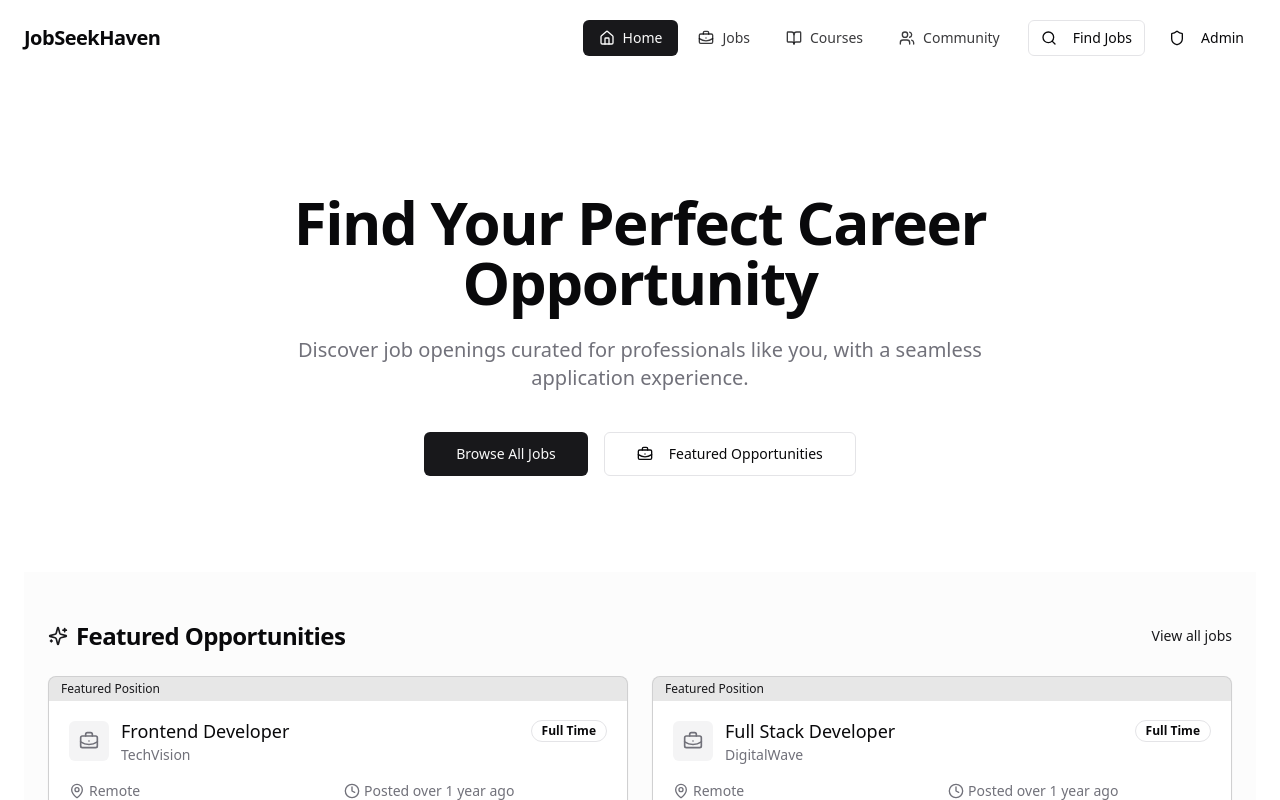
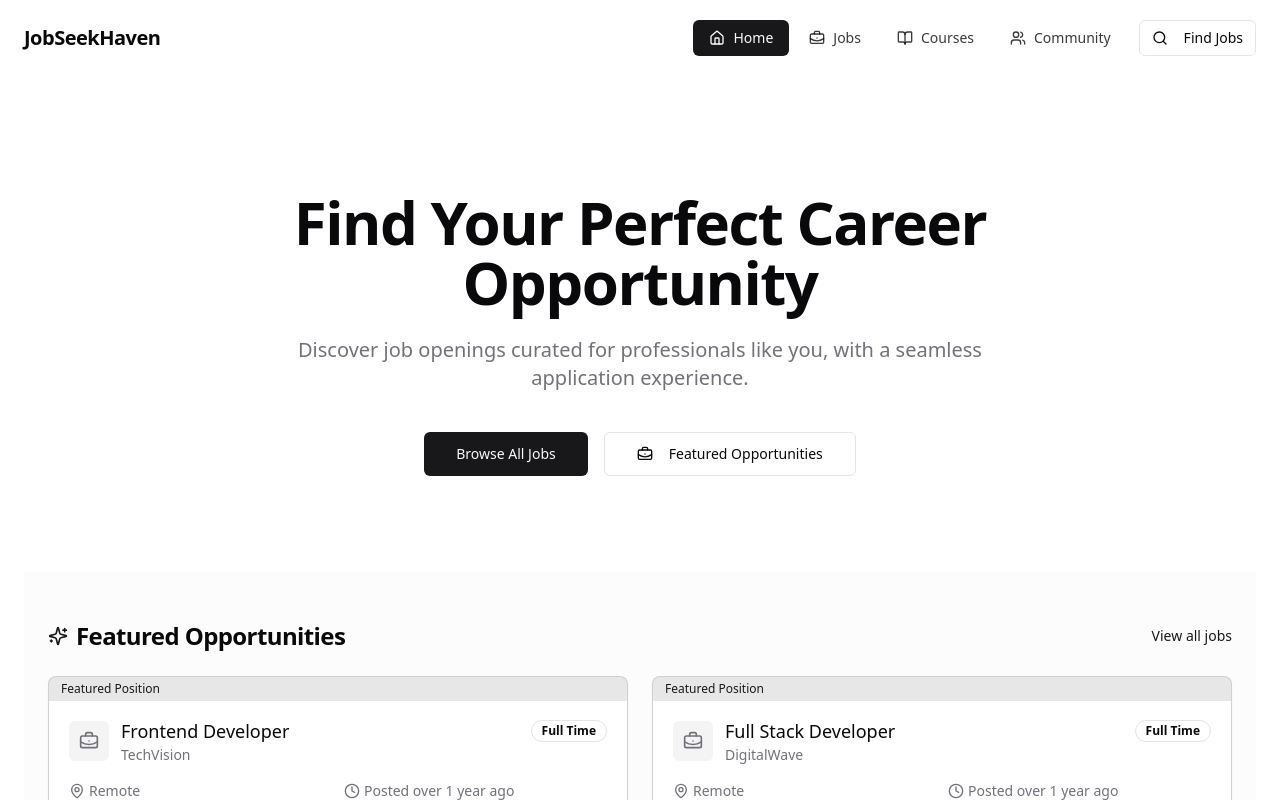
Before and after one commit to AkhilllYadav/freshertalent, a React (Vite) app: page / in a window 1280 px wide. Shown: the top 800 px of the page. Built offline with nearby package versions, Linux system fonts and the light colour scheme.

Commit message:
Hide dashboard from UI
This commit hides the dashboard link from the user interface.

```diff
--- a/src/components/Navigation.tsx
+++ b/src/components/Navigation.tsx
@@ -79,16 +79,18 @@ export const Navigation = () => {
               Find Jobs
             </Button>
           </Link>
-          <Link to={isAdmin ? "/admin/dashboard" : "/admin"}>
+          {isAdmin && (
+            <Link to="/admin/dashboard">
               <Button
-              variant={isAdmin ? "default" : "ghost"}
+                variant="default"
                 size="sm"
                 className="ml-2 flex items-center"
               >
                 <Shield className="h-4 w-4 mr-2" />
-              {isAdmin ? "Dashboard" : "Admin"}
+                Dashboard
               </Button>
             </Link>
+          )}
         </nav>
 
         {/* Mobile Menu Button */}
@@ -132,15 +134,17 @@ export const Navigation = () => {
               Find Jobs
             </Button>
           </Link>
-          <Link to={isAdmin ? "/admin/dashboard" : "/admin"} className="mt-1">
+          {isAdmin && (
+            <Link to="/admin/dashboard" className="mt-1">
               <Button
-              variant={isAdmin ? "default" : "outline"}
+                variant="default"
                 className="w-full justify-start"
               >
                 <Shield className="h-4 w-4 mr-2" />
-              {isAdmin ? "Dashboard" : "Admin"}
+                Dashboard
               </Button>
             </Link>
+          )}
         </nav>
       </div>
     </header>
```
Lines whose indentation alone changed are shown as unchanged.
